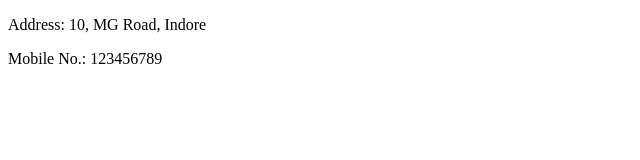
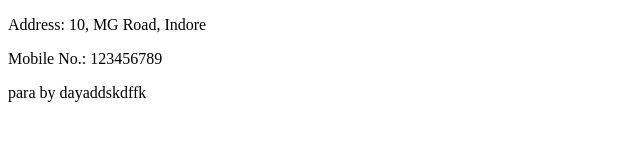
Before and after one commit to dayanandyadav205/GitPractice, a plain HTML site: page contact.html in a window 1280 px wide. Shown: the whole page, without its empty margins (0-640 px from the left). Drawn offline with Linux system fonts and the light colour scheme.

Commit message:
Update contact.html by daya

```diff
--- a/contact.html
+++ b/contact.html
@@ -8,5 +8,7 @@
 <body>
     <p>Address: 10, MG Road, Indore</p>
     <p>Mobile No.: 123456789</p>
+
+    <P>para by dayaddskdffk</P>
 </body>
 </html>
```
